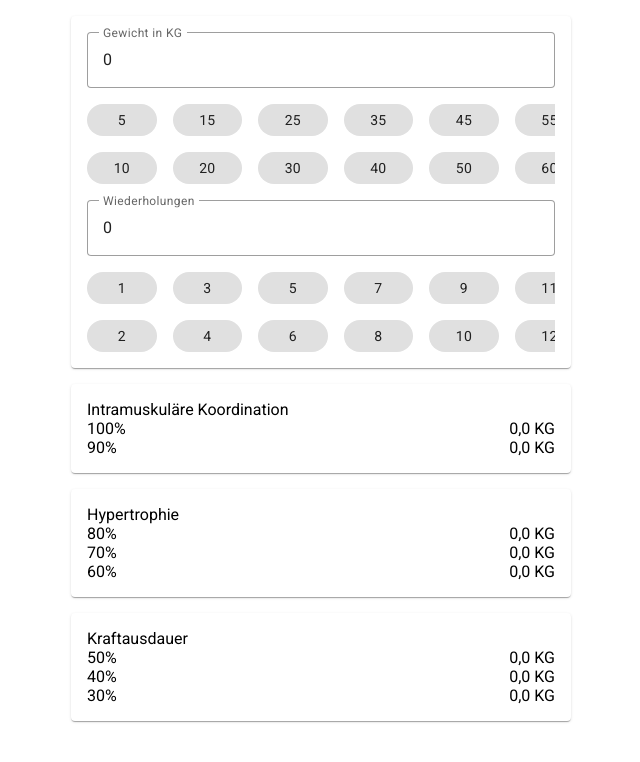
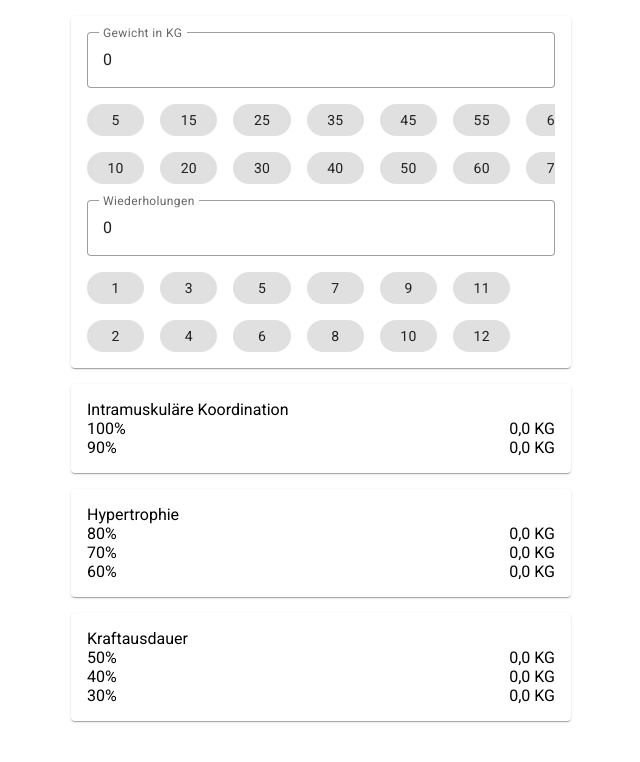
Before and after one commit to glombik26/kraftwertrechner, an Angular app: page / in a window 1280 px wide. Shown: the top 762 px of the page, without its empty margins (319-959 px from the left). Built offline with nearby package versions, Linux system fonts and the light colour scheme.

Commit message:
fix mat-chip layout

```diff
--- a/src/app/app.component.scss
+++ b/src/app/app.component.scss
@@ -56,8 +56,8 @@
   overflow-x: auto;
   display: grid;
   grid-template-rows: 2rem 2rem;
-  grid-template-columns: repeat(6, calc(calc(100% - 1rem) / 6.5));
-  grid-auto-columns: calc(calc(100% - 1rem) / 6.5);
+  grid-template-columns: repeat(6, calc(calc(100% - 6rem) / 6.5));
+  grid-auto-columns: calc(calc(100% - 6rem) / 6.5);
   grid-auto-flow: column;
   gap: 1rem;
 
```
